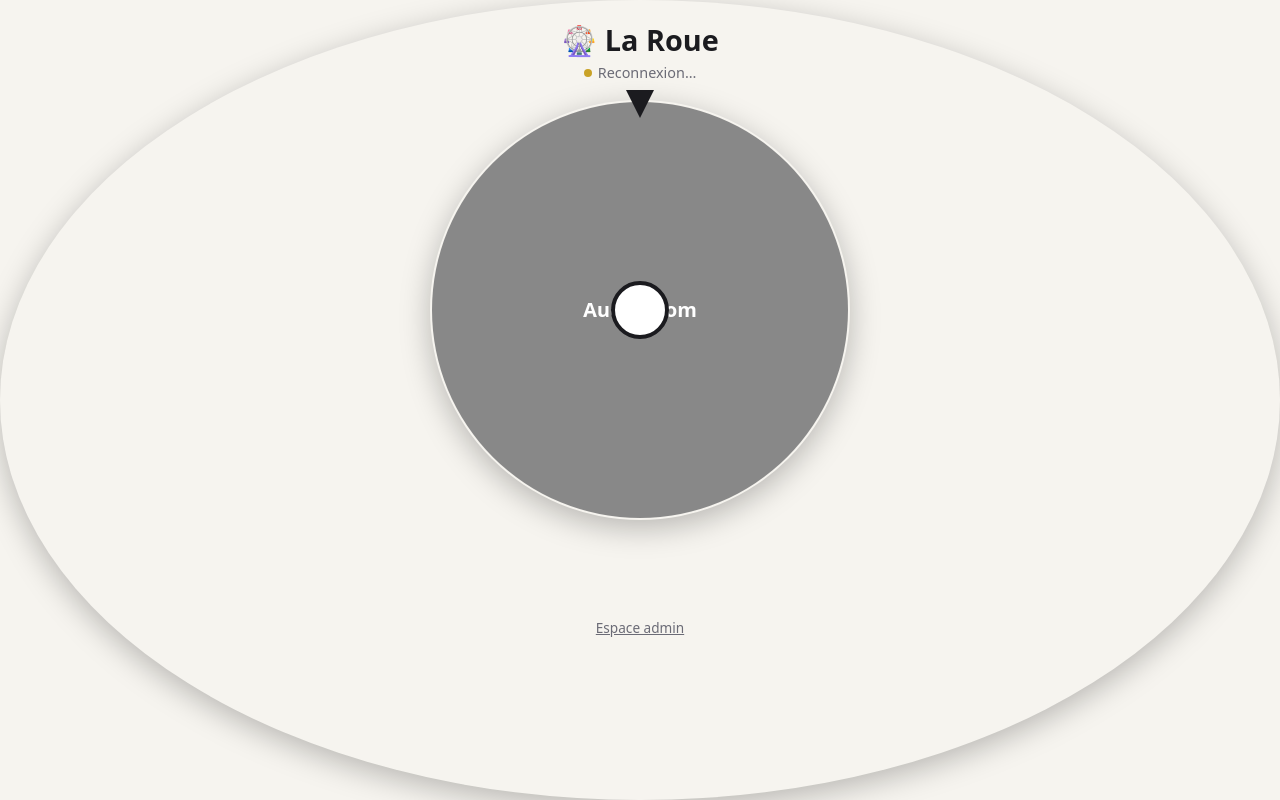
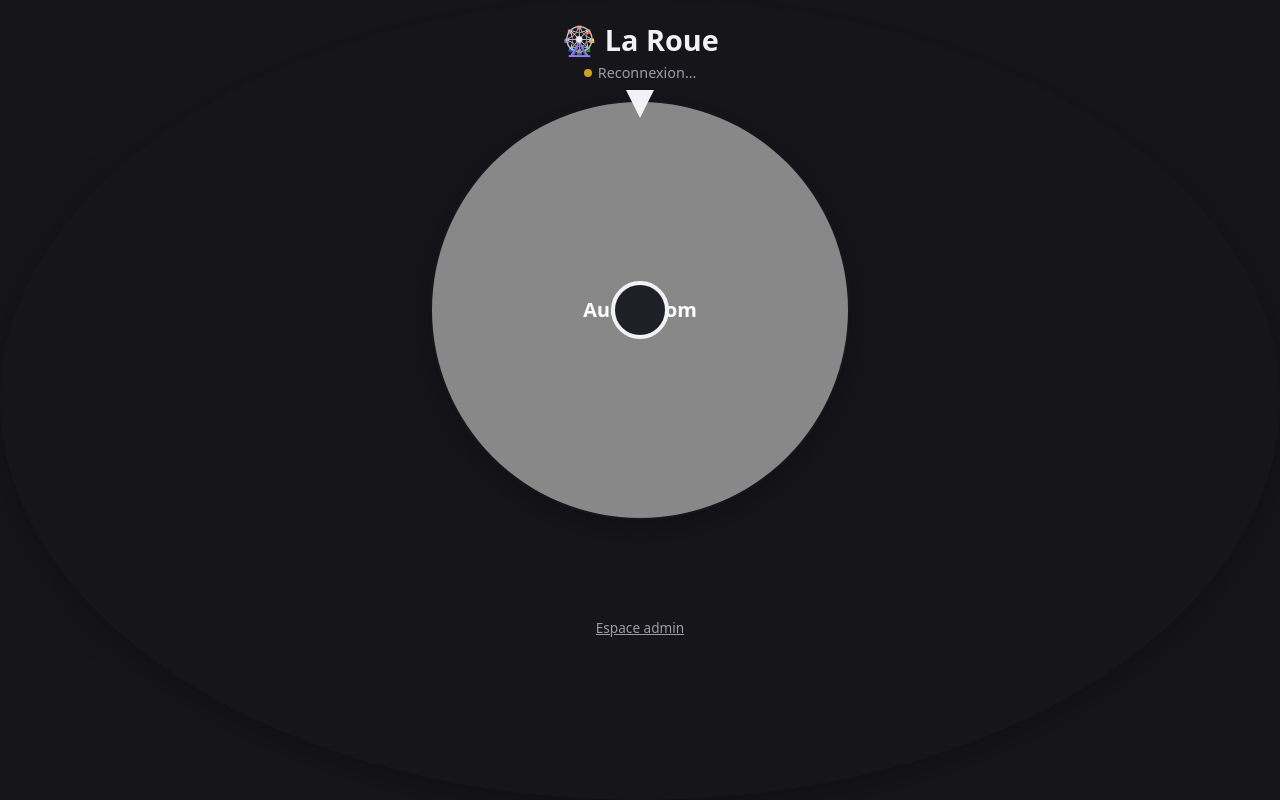
Before and after one commit to PasLeTemps19/The-Black-Rose-Wheel, a website: page index.html in a window 1280 px wide. Drawn offline with Linux system fonts and the light colour scheme; no server answers.

Commit message:
Add files via upload

```diff
--- a/index.html
+++ b/index.html
@@ -3,10 +3,11 @@
 <head>
 <meta charset="utf-8">
 <meta name="viewport" content="width=device-width, initial-scale=1">
+<meta name="color-scheme" content="dark">
+<meta name="theme-color" content="#15151a">
 <title>La Roue</title>
 <style>
-:root{--bg:#f6f4ef;--card:#fff;--tx:#1b1b1f;--mut:#6b6b76;--ac:#e8453c;--bd:#e2ded4}
-@media (prefers-color-scheme:dark){:root{--bg:#15151a;--card:#1f1f27;--tx:#f2f2f5;--mut:#9a9aa8;--bd:#33333f}}
+:root{--bg:#15151a;--card:#1f1f27;--tx:#f2f2f5;--mut:#9a9aa8;--ac:#e8453c;--bd:#33333f;color-scheme:dark}
 *{box-sizing:border-box}
 body{margin:0;background:var(--bg);color:var(--tx);font-family:system-ui,-apple-system,"Segoe UI",sans-serif;min-height:100vh;display:flex;flex-direction:column;align-items:center;padding:20px 16px 40px}
 h1{margin:0 0 4px;font-size:1.8rem}
```
